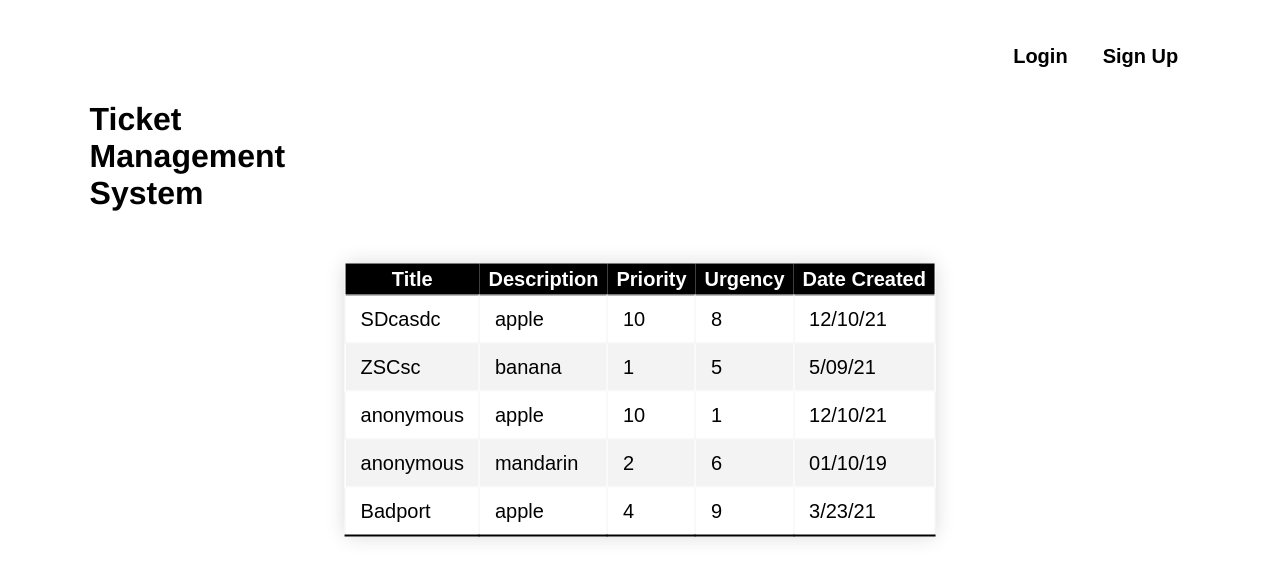
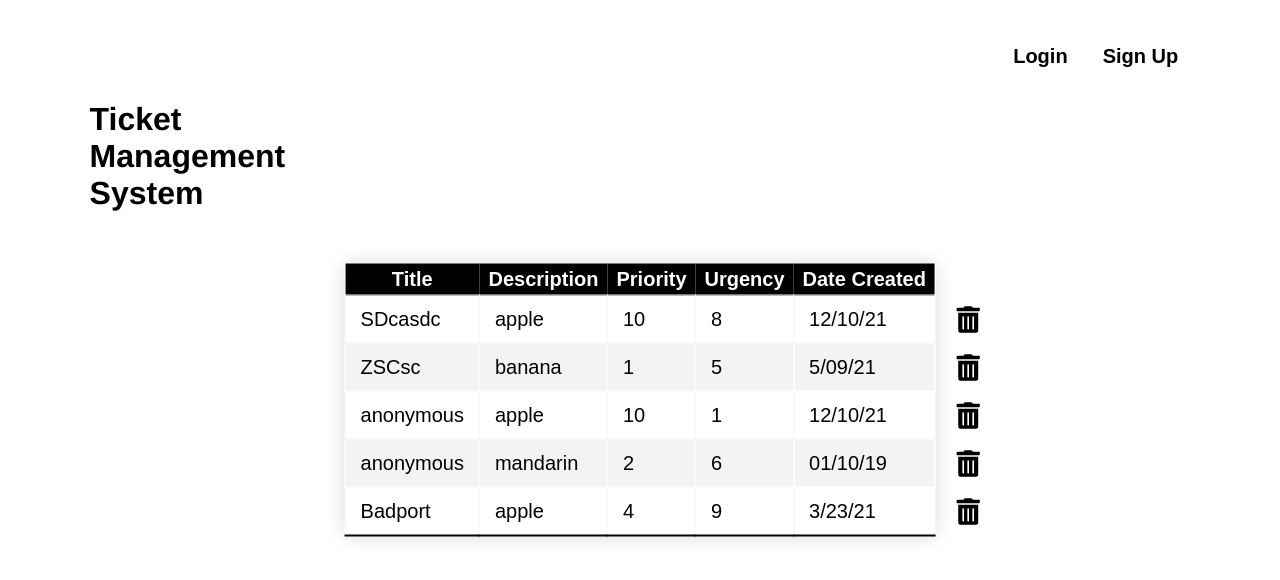
Before and after one commit to ticket-tiger/ticket-management-system, a React (Create React App) app: page /view-tickets in a window 1280 px wide. Shown: the top 580 px of the page. Built offline with nearby package versions, Linux system fonts and the light colour scheme; no server answers.

Commit message:
Added trashcan Font Awesome icon for ticket table deletion.  It will be moved to the modal

```diff
--- a/package.json
+++ b/package.json
@@ -3,6 +3,9 @@
   "version": "0.1.0",
   "private": true,
   "dependencies": {
+    "@fortawesome/fontawesome-svg-core": "^1.2.36",
+    "@fortawesome/free-solid-svg-icons": "^5.15.4",
+    "@fortawesome/react-fontawesome": "^0.1.16",
     "@testing-library/jest-dom": "^5.15.0",
     "@testing-library/react": "^11.2.7",
     "@testing-library/user-event": "^12.8.3",
--- a/src/components/TicketTable/TicketTable.css
+++ b/src/components/TicketTable/TicketTable.css
@@ -85,3 +85,30 @@
    display: auto;
    justify-content: space-around;
  }
+
+ .table-last-cell {
+    position: relative;
+ }
+
+ .table-delete-button-container {
+    position: absolute;
+    top: 0;
+    left: 0;
+    height: 100%;
+    width: 100%;
+ }
+
+.table-delete-button {
+   position: absolute;
+   top: 50%;
+   right: -45px;
+   transform: translateY(-50%);
+   height: fit-content;
+   width: fit-content;
+   cursor: pointer;
+   transition: .3s;
+ }
+
+ .table-delete-button:hover {
+    color: var(--purple);
+ }
--- a/src/components/TicketTable/TicketTable.js
+++ b/src/components/TicketTable/TicketTable.js
@@ -1,4 +1,6 @@
 import React, { useEffect, useState, useMemo } from 'react';
+import { FontAwesomeIcon } from '@fortawesome/react-fontawesome';
+import { faTrashAlt } from '@fortawesome/free-solid-svg-icons';
 import axios from 'axios';
 import { useAuth } from '../../auth';
 import './TicketTable.css';
@@ -136,7 +138,12 @@ const TicketLog = () => {
               <td>{ticket.description}</td>
               <td>{ticket.priority}</td>
               <td>{ticket.urgency}</td>
-              <td>{ticket.date}</td>
+              <td className="table-last-cell">
+                {ticket.date}
+                <div className="table-delete-button-container">
+                  <FontAwesomeIcon className="table-delete-button" icon={faTrashAlt} size="lg" />
+                </div>
+              </td>
             </tr>
           ))}
         </tbody>
```
Also changed, not shown: 1 other file (tests, documents, lock files or other folders).
